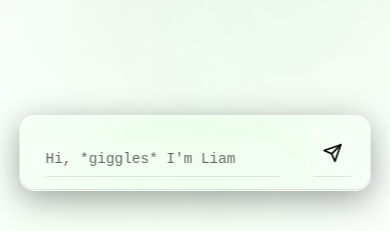
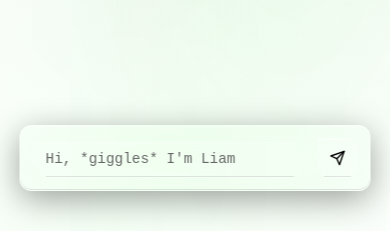
Before and after one commit to nathanladner-cell/liamaivision, a Flask app: page /chat in a window 390 px wide. Shown: the part 613-844 px from the top of the page. Run offline with Flask 3, Linux system fonts and the light colour scheme.

Commit message:
Proportional mobile button and container sizing
- Reduced send button size proportionally across mobile breakpoints:
  * 768px: 50px → 40px button with 16px icon
  * 480px: 36px button with 14px icon
  * 320px: 32px button with 12px icon
- Scaled border-radius proportionally (15px → 12px → 10px → 8px)
- Adjusted gaps between input and button for better proportions
- Maintains visual harmony with resized chatbox heights

```diff
--- a/rag/templates/chat.html
+++ b/rag/templates/chat.html
@@ -627,6 +627,18 @@
                 bottom: 30px; /* Even less bottom spacing */
                 padding: 10px; /* Smaller padding */
                 min-height: 45px; /* Shorter chatbox */
+                border-radius: 10px; /* Even smaller rounded corners */
+            }
+            .chat-input-wrapper {
+                gap: 8px; /* Even smaller gap */
+            }
+            .send-button {
+                width: 36px; /* Even smaller button */
+                height: 36px;
+            }
+            .send-button svg {
+                width: 14px; /* Even smaller icon */
+                height: 14px;
             }
             .chat-messages {
                 width: 95%;
@@ -659,6 +671,18 @@
                 bottom: 20px;
                 padding: 8px; /* Minimal padding */
                 min-height: 40px; /* Very short chatbox */
+                border-radius: 8px; /* Very small rounded corners */
+            }
+            .chat-input-wrapper {
+                gap: 6px; /* Minimal gap */
+            }
+            .send-button {
+                width: 32px; /* Very small button */
+                height: 32px;
+            }
+            .send-button svg {
+                width: 12px; /* Very small icon */
+                height: 12px;
             }
             .chat-messages {
                 width: calc(100% - 20px);
@@ -699,6 +723,18 @@
                 bottom: 40px; /* Reduced bottom spacing */
                 padding: 12px; /* Smaller padding */
                 min-height: 50px; /* Shorter chatbox */
+                border-radius: 12px; /* Smaller rounded corners */
+            }
+            .chat-input-wrapper {
+                gap: 10px; /* Reduced gap between input and button */
+            }
+            .send-button {
+                width: 40px; /* Smaller button */
+                height: 40px;
+            }
+            .send-button svg {
+                width: 16px; /* Smaller icon */
+                height: 16px;
             }
             .chat-input {
                 min-height: 36px; /* Shorter input field */
```
